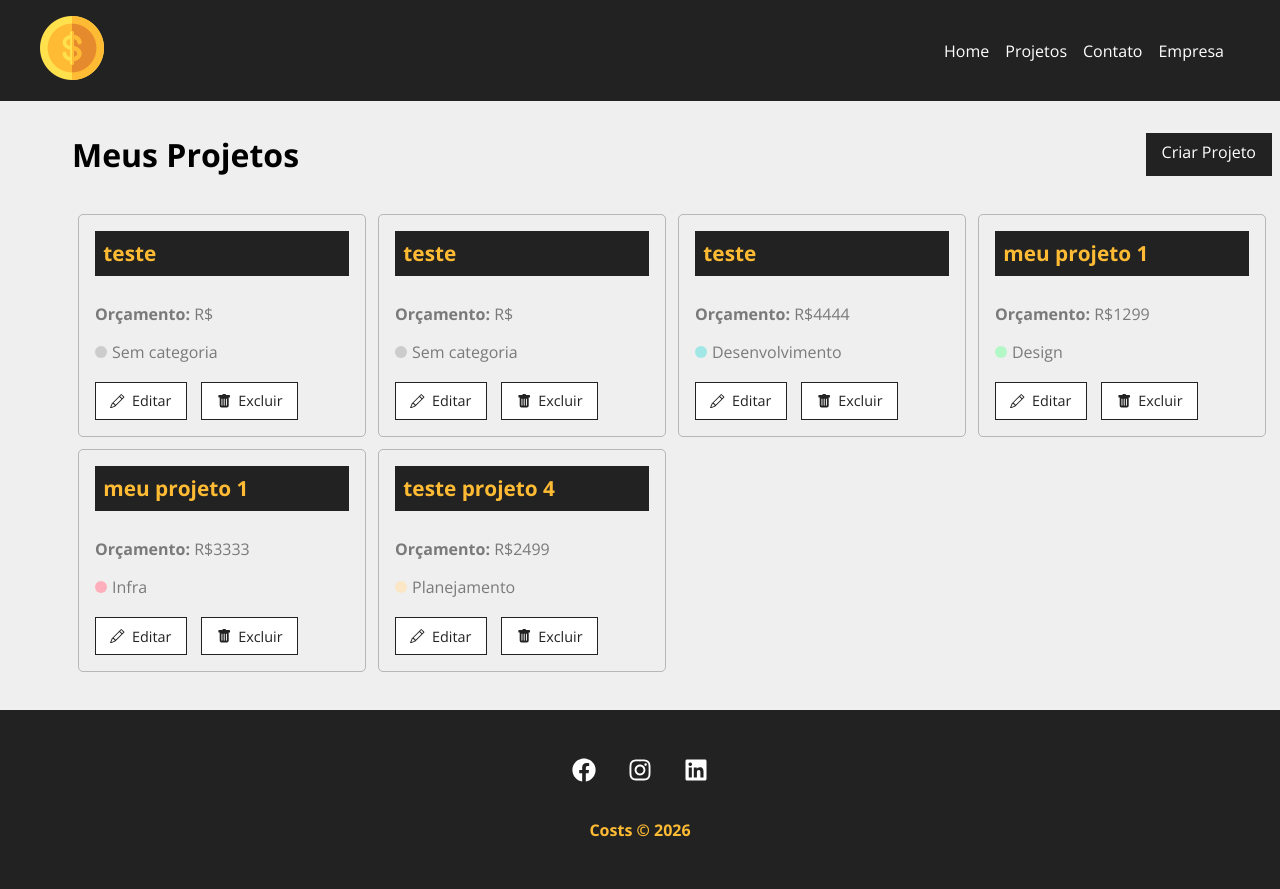
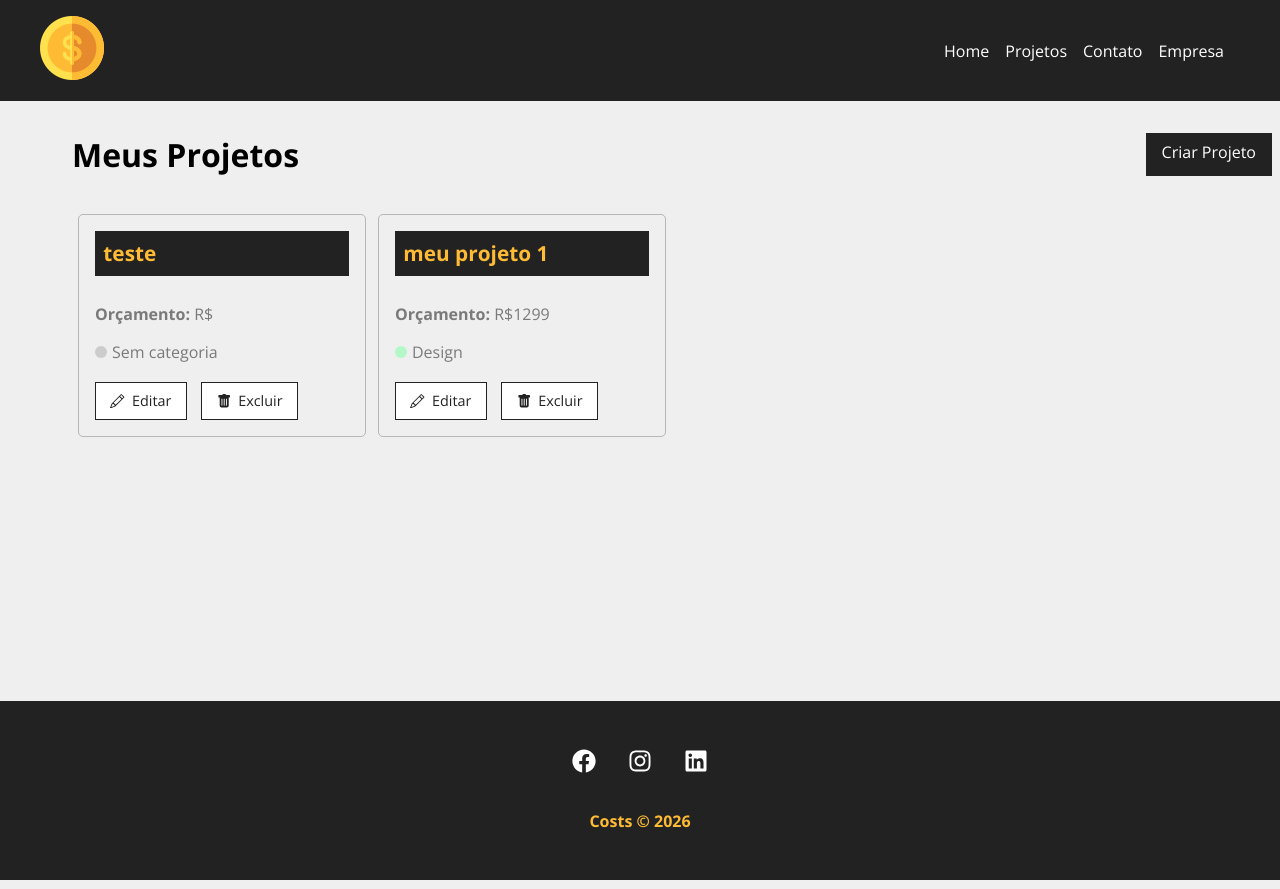
Before and after one commit to pc4ucode/costs, a React (Create React App) app: page /projects in a window 1280 px wide. Shown: the top 889 px of the page. Built offline with nearby package versions, Linux system fonts and the light colour scheme; data requests are answered from the project's data file.

Commit message:
Implement delete project

```diff
--- a/db.json
+++ b/db.json
@@ -3,23 +3,6 @@
     {
       "id": "d52b",
       "name": "teste",
-      "cost": 0,
-      "services": []
-    },
-    {
-      "id": "2ea1",
-      "name": "teste",
-      "cost": 0,
-      "services": []
-    },
-    {
-      "id": "69a8",
-      "name": "teste",
-      "category": {
-        "id": "2",
-        "name": "Desenvolvimento"
-      },
-      "budget": "4444",
       "cost": 0,
       "services": []
     },
@@ -30,28 +13,6 @@
       "category": {
         "id": "3",
         "name": "Design"
-      },
-      "cost": 0,
-      "services": []
-    },
-    {
-      "id": "087f",
-      "name": "meu projeto 1",
-      "budget": "3333",
-      "category": {
-        "id": "1",
-        "name": "Infra"
-      },
-      "cost": 0,
-      "services": []
-    },
-    {
-      "id": "d2ae",
-      "name": "teste projeto 4 ",
-      "budget": "2499",
-      "category": {
-        "id": "4",
-        "name": "Planejamento"
       },
       "cost": 0,
       "services": []
--- a/src/components/pages/Projects.js
+++ b/src/components/pages/Projects.js
@@ -12,6 +12,7 @@
   let message = "";
   const [projects, setProjects] = useState([]);
   const [removeLoading, setRemoveLoading] = useState(false);
+  const [projectMessage, setProjectMessage] = useState("");
 
   if (location.state) {
     message = location.state.message;
@@ -33,6 +34,24 @@
       .catch((err) => console.log(err));
   }, []);
 
+  function removeProject(id) {
+    fetch(`http://localhost:5000/projects/${id}`, {
+      method: "DELETE",
+      headers: {
+        "Content-Type": "application/json",
+      },
+    })
+      .then((resp) => {
+        if (resp.ok) {
+          setProjects(projects.filter((project) => project.id !== id));
+          setProjectMessage("Projeto removido com sucesso!");
+        } else {
+          console.log("Erro ao remover projeto");
+        }
+      })
+      .catch((err) => console.log(err));
+  }
+
   return (
     <div className={styles.project_container}>
       <div className={styles.title_container}>
@@ -40,6 +59,7 @@
         <LinkButton to="/newproject" text="Criar Projeto" />
       </div>
       {message && <Message type="success" msg={message} />}
+      {projectMessage && <Message type="success" msg={projectMessage} />}
       <Container customClass="start">
         {projects.length > 0 &&
           projects.map((project) => (
@@ -49,6 +69,7 @@
               name={project.name}
               budget={project.budget}
               category={project.category?.name || "Sem categoria"}
+              handleRemove={removeProject}
             />
           ))}
         {!removeLoading && <Loading />}
--- a/src/components/project/ProjectCard.js
+++ b/src/components/project/ProjectCard.js
@@ -3,6 +3,11 @@
 import { BsPencil, BsTrashFill } from "react-icons/bs";
 
 function ProjectCard({ id, name, budget, category, handleRemove }) {
+  const removeProject = (e) => {
+    e.preventDefault();
+    handleRemove(id);
+  };
+
   return (
     <div className={styles.project_card}>
       <h4>{name}</h4>
@@ -16,7 +21,7 @@
         <Link to={`/project/${id}`}>
           <BsPencil /> Editar
         </Link>
-        <button onClick={() => handleRemove(id)}>
+        <button onClick={removeProject}>
           <BsTrashFill /> Excluir
         </button>
       </div>
```
